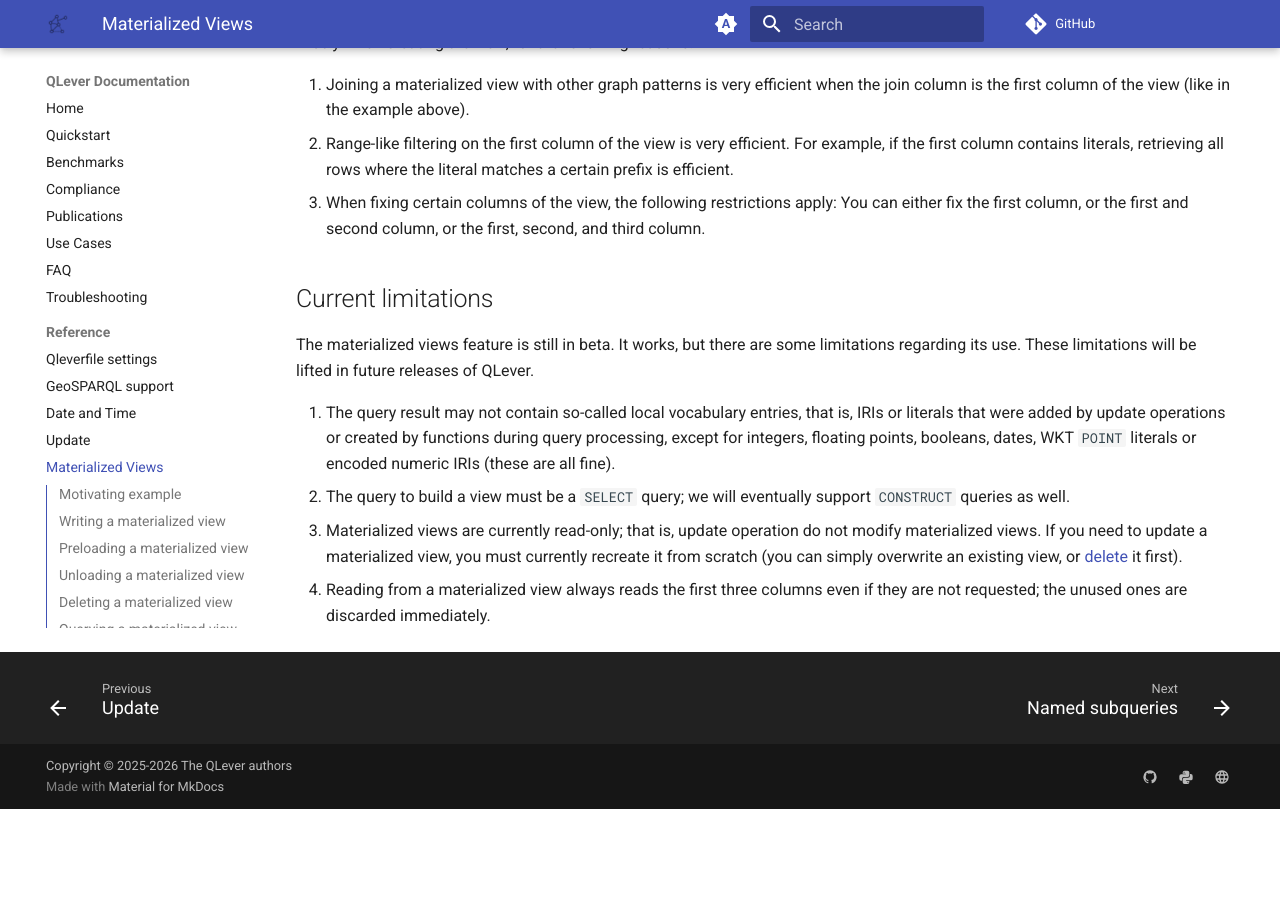
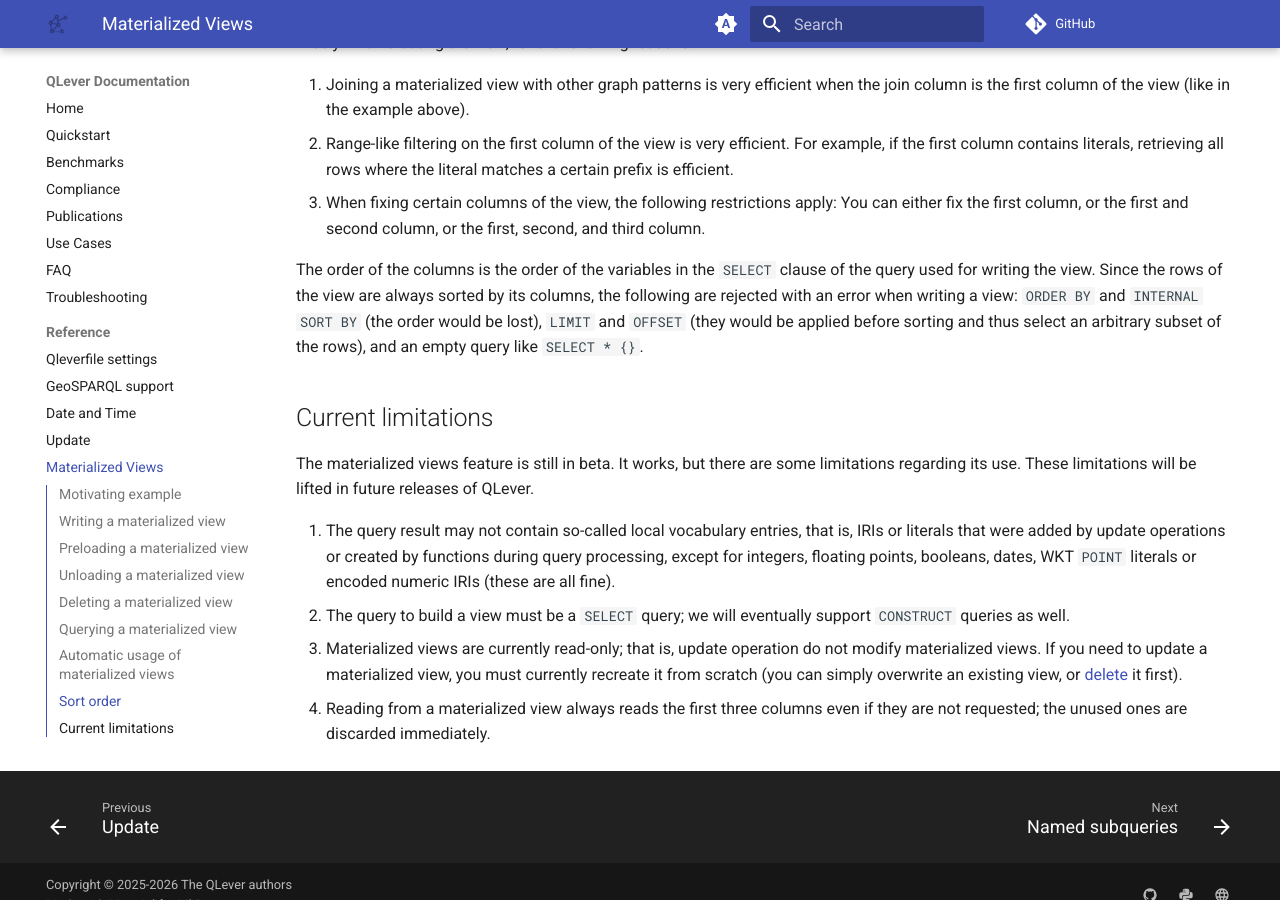
Before and after one commit to qlever-dev/qlever-docs, an MkDocs documentation site: the page built from docs/materialized-views.md, in a window 1280 px wide and 900 px high, scrolled down 4495 px. Built offline with MkDocs 1.6.1 and Material for MkDocs 9.7.7, drawn with Linux system fonts in a browser that asks for light colours; plug-ins that fetch from the network failed and are left out; comment, search, counter and statistics services are not loaded; the version menu is left out; before the commit the page ends 5304 px from its top, so only the background shows below that.

Commit message:
Document query modifiers rejected when writing a materialized view (#40)

```diff
--- a/docs/materialized-views.md
+++ b/docs/materialized-views.md
@@ -354,6 +354,13 @@ view, for the following reasons:
    You can either fix the first column, or the first and second column, or the
    first, second, and third column.
 
+The order of the columns is the order of the variables in the `SELECT` clause
+of the query used for writing the view. Since the rows of the view are always
+sorted by its columns, the following are rejected with an error when writing a
+view: `ORDER BY` and `INTERNAL SORT BY` (the order would be lost), `LIMIT` and
+`OFFSET` (they would be applied before sorting and thus select an arbitrary
+subset of the rows), and an empty query like `SELECT * {}`.
+
 ## Current limitations
 
 The materialized views feature is still in beta. It works, but there are some
```
